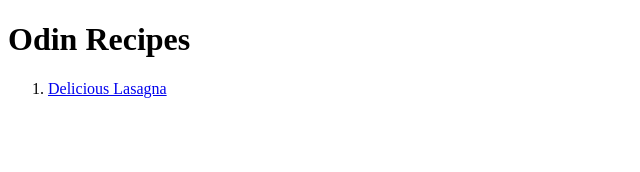
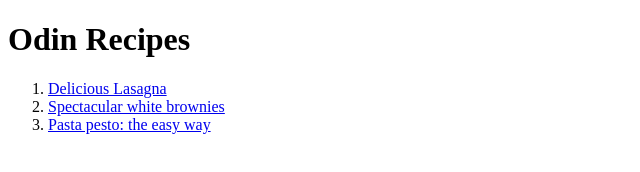
Before and after one commit to juulDEbeer/odin-recipe, a plain HTML site: page index.html in a window 1280 px wide. Shown: the whole page, without its empty margins (0-640 px from the left). Drawn offline with Linux system fonts and the light colour scheme.

Commit message:
Put the recipes in an ordered list and linked to local pages

```diff
--- a/index.html
+++ b/index.html
@@ -11,15 +11,13 @@
     <ol>
         <li>
             <a href="recipes/lasagna.html">Delicious Lasagna</a>
-
-
-
         </li>
-
-
-
-
-
+        <li>
+            <a href="recipes/whitebrownies.html">Spectacular white brownies</a>
+        </li>
+        <li>
+            <a href="recipes/pastapesto.html">Pasta pesto: the easy way</a>
+        </li>
     </ol>
 </body>
 </html>
```
